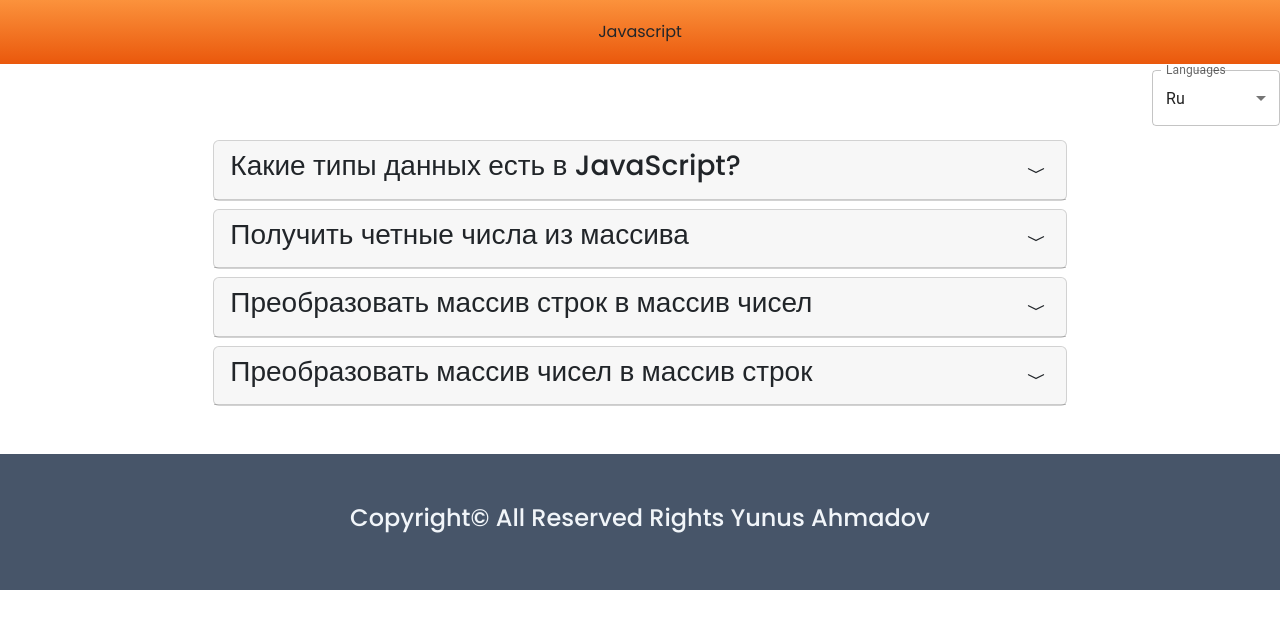
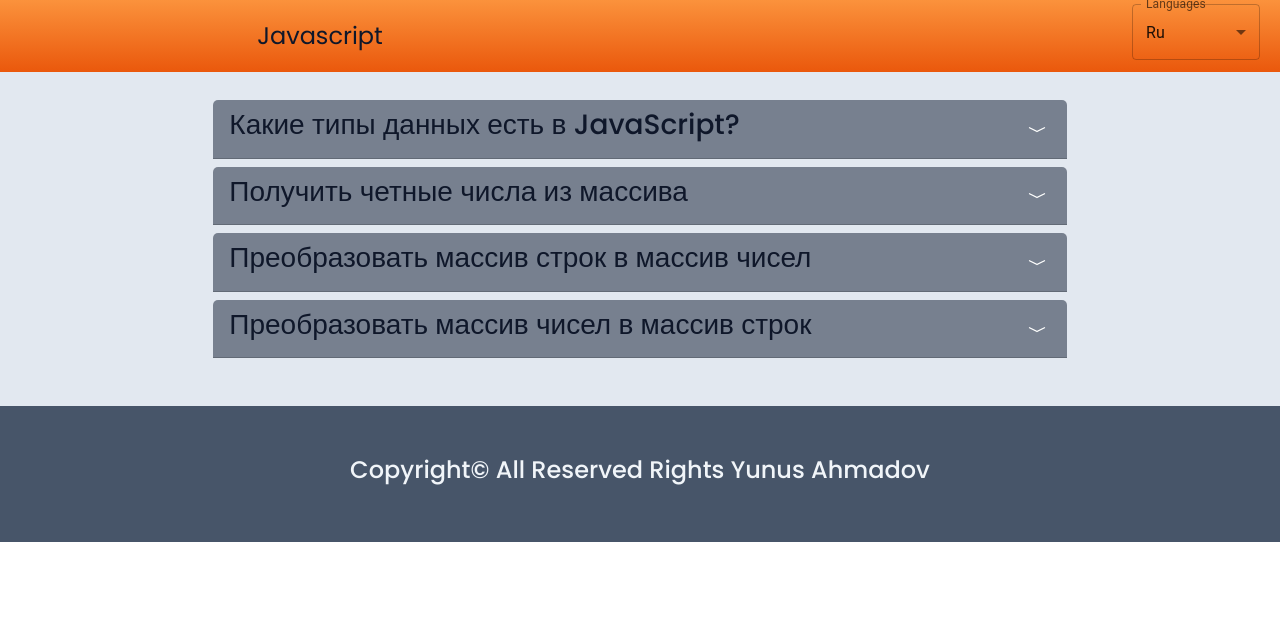
Before and after one commit to yunusahmadov/InterviewProject, a React (Vite) app: page /jsPage in a window 1280 px wide. Shown: the top 628 px of the page. Built offline with nearby package versions, Linux system fonts and the light colour scheme.

Commit message:
changed darkmode and buttons

```diff
--- a/src/components/FirstSection.jsx
+++ b/src/components/FirstSection.jsx
@@ -10,10 +10,11 @@ const FirstSection = ({ endpoint: { items }, changeLanguage }) => {
   const { t } = useTranslation();
   const location = useLocation();
   const darkTheme=useSelector(state=>state.Data.darkTheme)
+
+
   return (
     <section className={`w-full bg transition-all duration-700 ${darkTheme? 'bg-slate-800':'bg-white '} h-[90vh] xl:h-[100vh] lg:h-auto`}>
-        <DarkLightBtn/>
-      <div className='container-section flex items-center justify-center mt-5'>
+      <div className='container-section flex items-center justify-center pt-5'>
         <h1  className={`${darkTheme? 'text-white':'text-slate-900'} transition-all duration-700 font-medium text-2xl font-popins lg:text-xl md:text-lg sm:m-0 text-center`}>
           {t('websiteText')}
         </h1>
--- a/src/components/Header.jsx
+++ b/src/components/Header.jsx
@@ -1,6 +1,7 @@
 import React from 'react';
 import { useTranslation } from 'react-i18next';
 import SelectItem from './Pages/PageElems/SelectItem';
+import DarkLightBtn from './Pages/PageElems/DarkLightBtn';
 
 
 
@@ -12,6 +13,7 @@ const Header = ({ changeLanguage }) => {
         <h1 className="font-medium text-slate-200 text-4xl lg:text-3xl md:text-2xl xsm:text-xl pl-2">
           {t("headerText")}
         </h1>
+        <DarkLightBtn />
       </div>
       <div className="buttons absolute right-20 w-40 lg:right-10 lg:w-28 md:w-24 md:right-5 sm:static pr-5 ">
       <SelectItem changeLanguage={changeLanguage}/>
--- a/src/components/Pages/PageElems/DarkLightBtn.jsx
+++ b/src/components/Pages/PageElems/DarkLightBtn.jsx
@@ -2,7 +2,7 @@ import React, { useEffect } from 'react'
 import { useDispatch, useSelector } from 'react-redux'
 import { changeStateValue } from '../../../reduxx/MainReducer'
 
-function DarkLightBtn() {
+function DarkLightBtn({visibility}) {
     const darkTheme=useSelector(state=>state.Data.darkTheme)
     const dispatch=useDispatch()
     useEffect(() => {
@@ -24,7 +24,7 @@ function DarkLightBtn() {
           localStorage.setItem('darkTheme', darkTheme.toString());
       }
   return (
-    <button onClick={toggleTheme} className='bg-green-200 p-2 rounded-xl '>
+    <button onClick={toggleTheme} className={`rounded-xl ${visibility} bg-green-700 p-2`}>
     {
      darkTheme? " Dark Mode": " Light Mode"
     }
--- a/src/components/Pages/PageElems/PageHeader.jsx
+++ b/src/components/Pages/PageElems/PageHeader.jsx
@@ -1,9 +1,17 @@
 import React from 'react'
+import { useSelector } from 'react-redux'
+import DarkLightBtn from './DarkLightBtn'
 
 function PageHeader({color,headerText}) {
+  const darkTheme=useSelector(state=>state.Data.darkTheme)
+
   return (
-   <header className={`header-style bg-gradient-to-b ${color}`}>
-    {headerText}
+   <header className={`header-style bg-gradient-to-b flex justify-between ${color} text-2xl ${darkTheme? 'text-white':'text-slate-900 transition-all duration-700'}`}>
+      <div className='header-inner-style'>
+      {headerText}
+  <DarkLightBtn visibility={'hidden'}/>
+      </div>
+
    </header>
   )
 }
--- a/src/components/Pages/PageElems/PageMain.jsx
+++ b/src/components/Pages/PageElems/PageMain.jsx
@@ -12,8 +12,12 @@ import InputLabel from '@mui/material/InputLabel';
 import MenuItem from '@mui/material/MenuItem';
 import FormControl from '@mui/material/FormControl';
 import Select from '@mui/material/Select';
+import { useSelector } from 'react-redux';
+import DarkLightBtn from './DarkLightBtn';
 
 function PageMain({ test:{questions},langType,description1,description2} ) {
+  const darkTheme=useSelector(state=>state.Data.darkTheme)
+
   const [lang,setLang]=useState('')
   useEffect(() => {
     setLang('ru')
@@ -27,6 +31,7 @@ function PageMain({ test:{questions},langType,description1,description2} ) {
     }
   }
 
+
   i18next.init({
     lng: lang,
     resources: {
@@ -39,8 +44,9 @@ function PageMain({ test:{questions},langType,description1,description2} ) {
     },
   });
   return (
-    <div className="w-full h-auto mt-5 mb-5">
-<div className='absolute right-0 top-[70px]'>
+    <div className={`w-full h-auto pb-5 transition-all duration-700 ${darkTheme?'bg-slate-800':'bg-slate-200'}`}>
+<div className='w-full flex items-center justify-between px-5'>
+<div className='absolute top-1 right-5'>
 <FormControl className='w-32  border-white ' >
     <InputLabel className="text-slate-100" id="demo-simple-select-label ">Languages</InputLabel>
     <Select
@@ -53,31 +59,34 @@ function PageMain({ test:{questions},langType,description1,description2} ) {
       <MenuItem className="text-slate-100 bg-sky-400" value={'ru'}>Ru</MenuItem>
       <MenuItem value={'en'}>En</MenuItem>
     </Select>
-  </FormControl>
+</FormControl>
+</div>
+
 </div>
       <div className="main-page md:w-11/12   ">
 
         {
           langType.questions.map((question) => (
-            <div key={question.title} className='mt-2  w-full'>
+            <div key={question.title} className='mt-2  w-full border-0 '>
               <Accordion defaultActiveKey="0">
                 <Card>
-                  <Card.Header>
-                  <h3 className='xl:text-xl lg:text-lg'>{i18next.t(question.title)}</h3>
-                    <AccordionElement eventKey="1" >
+                  <Card.Header className={`${darkTheme ? 'text-white' : 'text-white'}`}>
+                  {/* <Card.Header className='bg-red-900'> */}
+                  <h3 className={`'xl:text-xl lg:text-lg mb-0' ${darkTheme ? 'text-slate-100' : 'text-slate-900'}`}>{i18next.t(question.title)}</h3>
+                    <AccordionElement  eventKey="1"  >
 
                     </AccordionElement>
                   </Card.Header>
                   <Accordion.Collapse eventKey="1">
-                    <Card.Body>
+                    <Card.Body className={`${darkTheme ? 'bg-slate-800' : 'bg-slate-300'}`}>
                       {/* Если не использовать свойство whitespace-pre-wrap,то переносы /n работать не будут */}
                           <div className={`flex flex-col items-start whitespace-pre-wrap`}>
-                          <p className='font-medium '>{i18next.t(question?.answer)}</p>
+                          <p className={`font-medium ${darkTheme ? 'text-slate-100' : 'text-slate-900'}`}>{i18next.t(question?.answer)}</p>
 
                           {/* Description if need */}
                           {
                           question.description1?
-                          <h1 className='description-style'>1){i18next.t(question.description1)}</h1>:null
+                          <h3 className={`description-style ${darkTheme ? 'text-slate-100' : 'text-slate-900'}`}>1){i18next.t(question.description1)}</h3>:null
                           }
                           {
                             question.img?
@@ -85,7 +94,7 @@ function PageMain({ test:{questions},langType,description1,description2} ) {
                           }
                                {
                           question.description2?
-                          <h1 className='description-style mt-4'>2){i18next.t(question.description2)}</h1>:null
+                          <h3 className={`description-style mt-5 ${darkTheme ? 'text-slate-100' : 'text-slate-900'}`}>2){i18next.t(question.description2)}</h3>:null
                           }
                           {
                             question.img2?
--- a/src/index.css
+++ b/src/index.css
@@ -9,19 +9,28 @@
     padding: 0;
     font-family: 'Poppins', sans-serif;
   }
-  body{
+  /* body{
     background-color: green;
-  }
+  } */
   p{margin-bottom: 0 !important;}
 .main-page .card-header {
   display: flex;
   justify-content: space-between;
-  align-items: center
+  align-items: center;
+  /* background-color:#1e293b !important; */
+  background-color:#77808f !important;
 }
-/* .main-page .card-body{
+.main-page .card{
+  border: none
+}
+.--bs-card-bg{
 
-} */
+}
+.main-page .card-body{
+  /* border-bottom-left-radius: 20px;
+  border-bottom-right-radius: 20px; */
 
+}
   .container-section{
     @apply w-11/12 m-auto;
   }
@@ -30,6 +39,9 @@
   }
   .header-style{
     @apply w-full py-5 flex justify-center
+  }
+  .header-inner-style{
+    @apply w-1/2  flex justify-center
   }
 
   /* Scroll */
```
